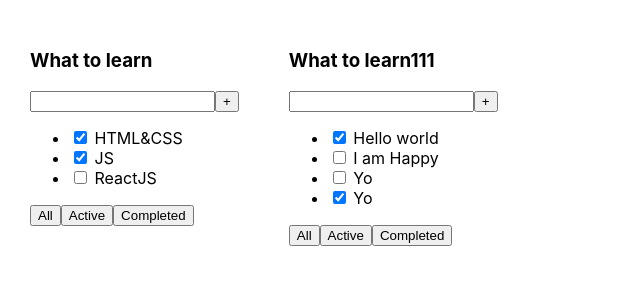
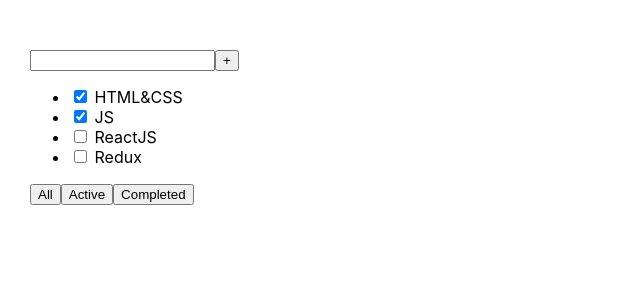
Before and after one commit to AdammmVV/TODOLIST, a React (Create React App) app: page / in a window 1280 px wide. Shown: the top 300 px of the page, without its empty margins (0-640 px from the left). Built offline with nearby package versions, Linux system fonts and the light colour scheme.

Commit message:
create component Counter and useState

```diff
--- a/src/App.tsx
+++ b/src/App.tsx
@@ -1,26 +1,43 @@
-import React from 'react';
+import React, {useState} from 'react';
 import './App.css';
 import {Todolist} from "./Todolist";
 
+export const Counter = () => {
+
+    let [data, setData] = useState(5)
+
+    // let arr = useState(5);
+    // let data = arr[0];
+    // let setData = arr[1]
+
+    return <div onClick={() => {
+        setData(data + 1)
+    }}>
+        {data}
+        <button>+</button>
+    </div>
+}
+
 function App() {
-    const shapka = 'What to learn';
-    const shapka1 = 'What to learn111';
-    const tasks1 = [
-        { id: 1, title: "HTML&CSS", isDone: true },
-        { id: 2, title: "JS", isDone: true },
-        { id: 3, title: "ReactJS", isDone: false }
-    ]
-    const tasks2 = [
-        { id: 1, title: "Hello world", isDone: true },
-        { id: 2, title: "I am Happy", isDone: false },
-        { id: 3, title: "Yo", isDone: false },
-        { id: 4, title: "Yo", isDone: true }
-    ]
+    const header = 'What to learn';
+
+    let [tasks, setTasks] = useState([
+        {id: 1, title: "HTML&CSS", isDone: true},
+        {id: 2, title: "JS", isDone: true},
+        {id: 3, title: "ReactJS", isDone: false},
+        {id: 4, title: "Redux", isDone: false}
+    ]);
+    // const tasks2 = [
+    //     { id: 1, title: "Hello world", isDone: true },
+    //     { id: 2, title: "I am Happy", isDone: false },
+    //     { id: 3, title: "Yo", isDone: false },
+    //     { id: 4, title: "Yo", isDone: true }
+    // ]
+
 
     return (
         <div className="App">
-            <Todolist shapka={shapka} tasks={tasks1}/>
-            <Todolist shapka={shapka1} tasks={tasks2}/>
+            <Todolist header={header} tasks={tasks}/>
         </div>
     );
 }
```
